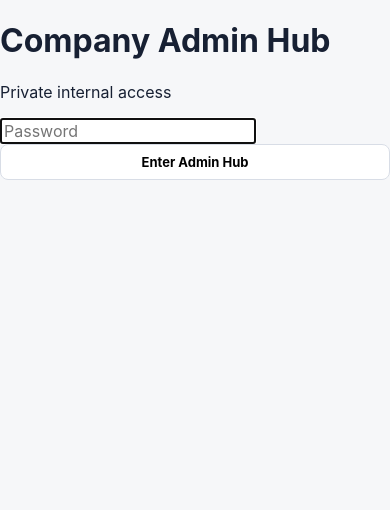
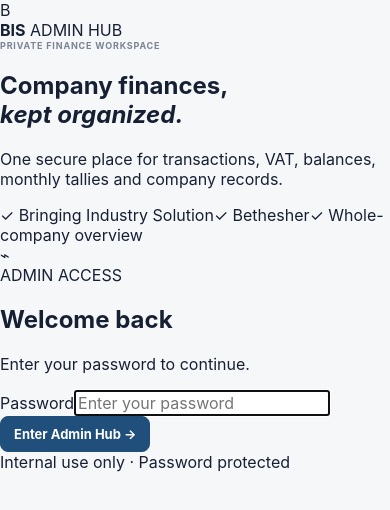
Before and after one commit to Veltionol33t/BIS_Hub, a Next.js app: page /login in a window 390 px wide. Shown: the top 510 px of the page. Built offline with nearby package versions, Linux system fonts and the light colour scheme.

Commit message:
Create polished responsive admin landing page

```diff
--- a/app/login/page.tsx
+++ b/app/login/page.tsx
@@ -4,5 +4,21 @@ import { FormEvent, useState } from 'react';
 export default function LoginPage(){
  const [password,setPassword]=useState(''); const [error,setError]=useState(''); const [busy,setBusy]=useState(false);
  async function submit(e:FormEvent){e.preventDefault();setBusy(true);setError('');const r=await fetch('/api/login',{method:'POST',headers:{'content-type':'application/json'},body:JSON.stringify({password})});if(r.ok){location.href='/';}else{setError('Incorrect password.');setBusy(false)}}
- return <main className="login"><form className="loginbox" onSubmit={submit}><h1>Company Admin Hub</h1><p className="muted">Private internal access</p><input autoFocus type="password" placeholder="Password" value={password} onChange={e=>setPassword(e.target.value)} required />{error&&<div className="error">{error}</div>}<button className="btn" style={{width:'100%'}} disabled={busy}>{busy?'Checking…':'Enter Admin Hub'}</button></form></main>
+ return <main className="login-page">
+  <div className="login-bg-orb orb-one"/><div className="login-bg-orb orb-two"/>
+  <section className="login-layout">
+   <div className="login-intro">
+    <div className="login-brand"><span className="brand-mark">B</span><div><b>BIS</b><span> ADMIN HUB</span></div></div>
+    <div className="login-copy"><div className="eyebrow light">Private finance workspace</div><h1>Company finances,<br/><em>kept organized.</em></h1><p>One secure place for transactions, VAT, balances, monthly tallies and company records.</p></div>
+    <div className="login-points"><span>✓ Bringing Industry Solution</span><span>✓ Bethesher</span><span>✓ Whole-company overview</span></div>
+   </div>
+   <form className="loginbox" onSubmit={submit}>
+    <div className="loginbox-head"><div className="lock-icon">⌁</div><div><div className="login-label">ADMIN ACCESS</div><h2>Welcome back</h2><p>Enter your password to continue.</p></div></div>
+    <label className="login-field"><span>Password</span><input autoFocus type="password" placeholder="Enter your password" value={password} onChange={e=>setPassword(e.target.value)} required /></label>
+    {error&&<div className="error">{error}</div>}
+    <button className="btn primary login-submit" disabled={busy}>{busy?'Checking…':'Enter Admin Hub'} <span>→</span></button>
+    <div className="login-foot">Internal use only · Password protected</div>
+   </form>
+  </section>
+ </main>
 }
```
